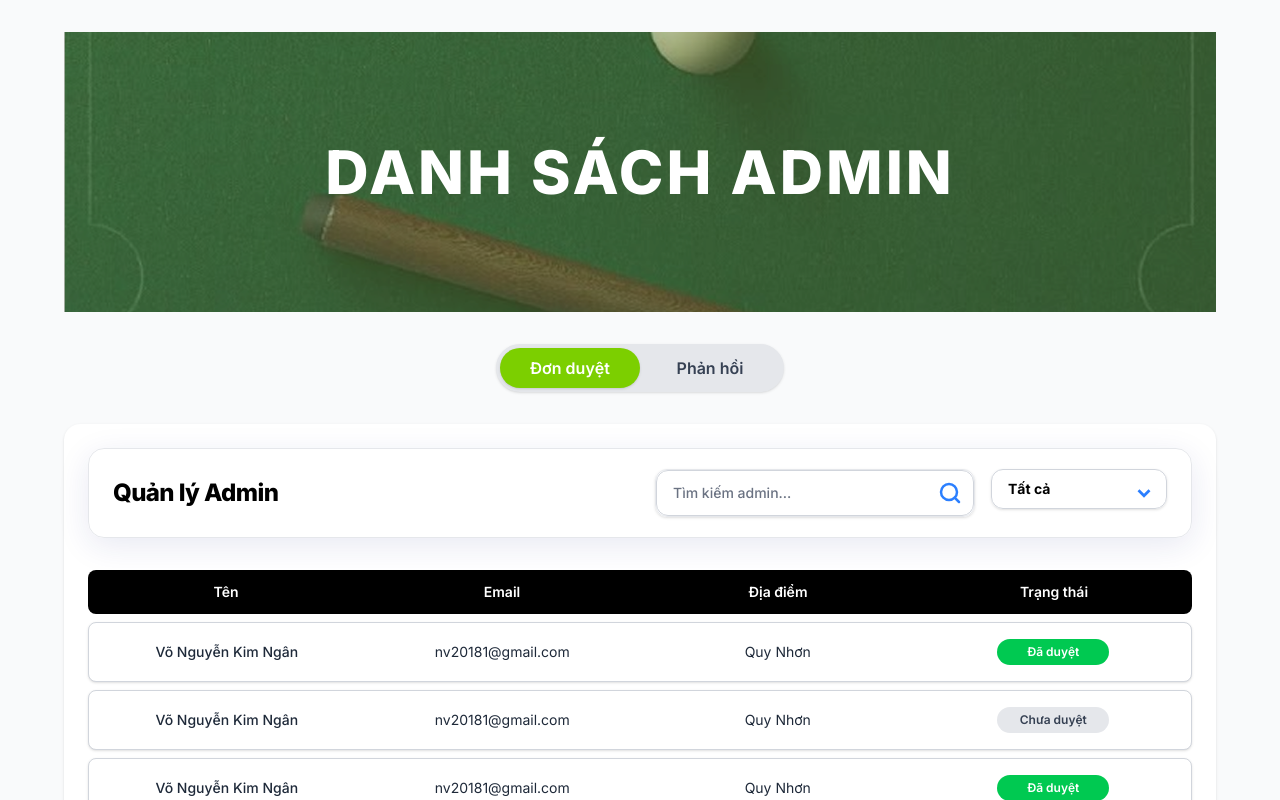
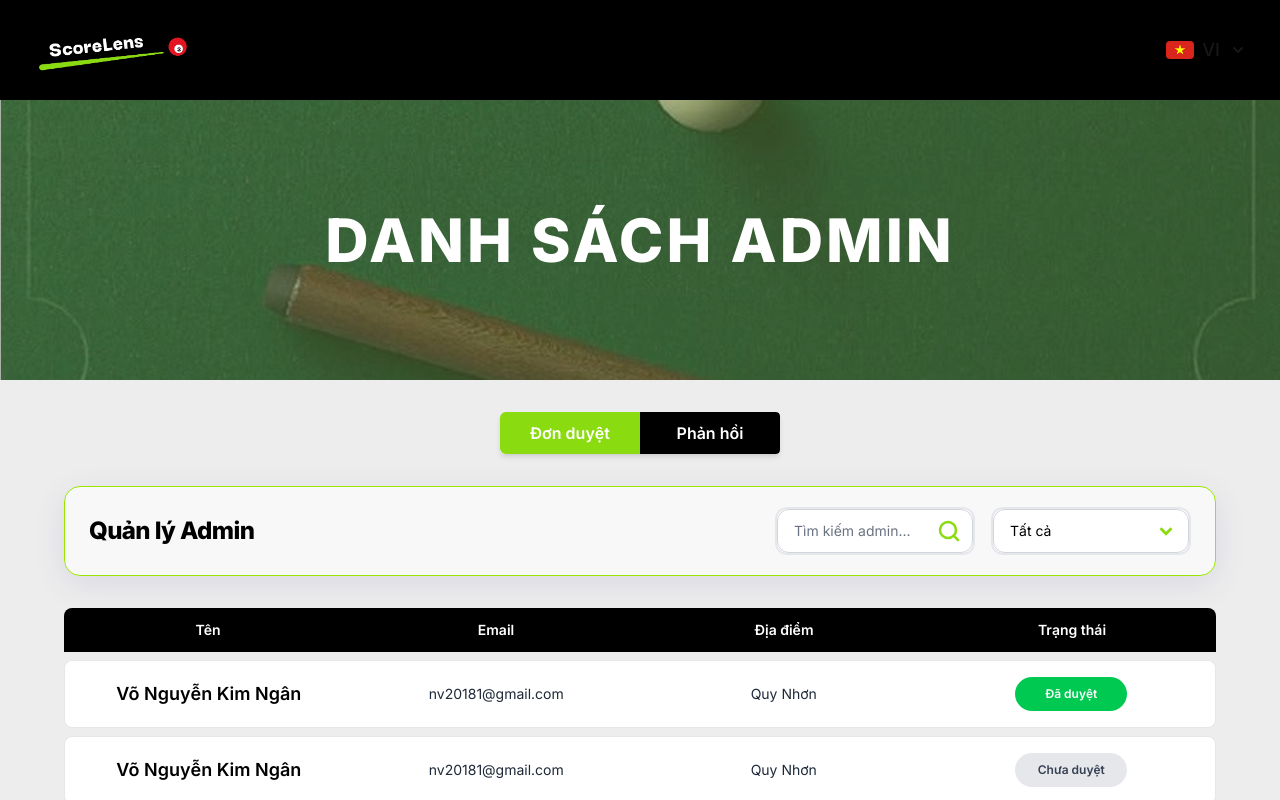
Before and after one commit to trunghoan203/ScoreLens-Frontend, a Next.js app: page /superadmin/home in a window 1280 px wide. Shown: the top 800 px of the page. Built offline with nearby package versions, Linux system fonts and the light colour scheme.

Commit message:
UI-Super Admin (update colour search, date, dropdown)

```diff
--- a/src/app/superadmin/admin/[id]/page.tsx
+++ b/src/app/superadmin/admin/[id]/page.tsx
@@ -2,119 +2,216 @@
 
 import React from 'react';
 import { useParams, useRouter } from 'next/navigation';
+import { HeaderAdmin } from '@/components/shared/HeaderAdmin';
 import { PageBanner } from '@/components/shared/PageBanner';
 import { Button } from '@/components/ui/button';
 import { Input } from '@/components/ui/input';
 import { toast } from 'sonner';
 
-const allAdmins = [
-  { id: '1', name: 'Võ Nguyễn Kim Ngân', email: 'nv20181@gmail.com', location: 'Quy Nhơn', status: 'Đã duyệt' },
-  { id: '2', name: 'Võ Nguyễn Kim Ngân', email: 'nv20181@gmail.com', location: 'Quy Nhơn', status: 'Chưa duyệt' },
-  { id: '3', name: 'Võ Nguyễn Kim Ngân', email: 'nv20181@gmail.com', location: 'Quy Nhơn', status: 'Đã duyệt' },
-  { id: '4', name: 'Võ Nguyễn Kim Ngân', email: 'nv20181@gmail.com', location: 'Quy Nhơn', status: 'Bị từ chối' },
-  { id: '5', name: 'Võ Nguyễn Kim Ngân', email: 'nv20181@gmail.com', location: 'Quy Nhơn', status: 'Đã duyệt' },
-  { id: '6', name: 'Võ Nguyễn Kim Ngân', email: 'nv20181@gmail.com', location: 'Quy Nhơn', status: 'Đã duyệt' },
-  { id: '7', name: 'Võ Nguyễn Kim Ngân', email: 'nv20181@gmail.com', location: 'Quy Nhơn', status: 'Bị từ chối' },
-  { id: '8', name: 'Võ Nguyễn Kim Ngân', email: 'nv20181@gmail.com', location: 'Quy Nhơn', status: 'Chưa duyệt' },
+interface Branch {
+  name: string;
+  address: string;
+  tableCount: string;
+  cameraCount: string;
+}
+
+type AdminStatus = 'Đã duyệt' | 'Chưa duyệt' | 'Bị từ chối';
+
+interface Admin {
+  id: string;
+  name: string;
+  cccd: string;
+  phone: string;
+  email: string;
+  status: AdminStatus;
+  branches?: Branch[];
+}
+
+const allAdmins: Admin[] = [
+  {
+    id: '1',
+    name: 'Võ Nguyễn Kim Ngân',
+    cccd: '052320002659',
+    phone: '0395109790',
+    email: 'nv20181@gmail.com',
+    status: 'Đã duyệt',
+    branches: [
+      { name: 'Chi nhánh 1', address: '100 Trần Hưng Đạo, Phú Nhuận, TP HCM', tableCount: '10', cameraCount: '10' },
+      { name: 'Chi nhánh 2', address: '190 Nguyễn Huệ, TP Quy Nhơn', tableCount: '10', cameraCount: '8' },
+    ],
+  },
+  {
+    id: '2',
+    name: 'Võ Nguyễn Kim Ngân',
+    cccd: '052320002659',
+    phone: '0395109790',
+    email: 'nv20181@gmail.com',
+    status: 'Đã duyệt',
+    branches: [
+      { name: 'Chi nhánh 1', address: '100 Trần Hưng Đạo, Phú Nhuận, TP HCM', tableCount: '10', cameraCount: '10' },
+      { name: 'Chi nhánh 2', address: '190 Nguyễn Huệ, TP Quy Nhơn', tableCount: '10', cameraCount: '8' },
+    ],
+  },
+  {
+    id: '3',
+    name: 'Võ Nguyễn Kim Ngân',
+    cccd: '052320002659',
+    phone: '0395109790',
+    email: 'nv20181@gmail.com',
+    status: 'Đã duyệt',
+    branches: [
+      { name: 'Chi nhánh 1', address: '100 Trần Hưng Đạo, Phú Nhuận, TP HCM', tableCount: '10', cameraCount: '10' },
+      { name: 'Chi nhánh 2', address: '190 Nguyễn Huệ, TP Quy Nhơn', tableCount: '10', cameraCount: '8' },
+    ],
+  },
+  {
+    id: '4',
+    name: 'Võ Nguyễn Kim Ngân',
+    cccd: '052320002659',
+    phone: '0395109790',
+    email: 'nv20181@gmail.com',
+    status: 'Đã duyệt',
+    branches: [
+      { name: 'Chi nhánh 1', address: '100 Trần Hưng Đạo, Phú Nhuận, TP HCM', tableCount: '10', cameraCount: '10' },
+      { name: 'Chi nhánh 2', address: '190 Nguyễn Huệ, TP Quy Nhơn', tableCount: '10', cameraCount: '8' },
+    ],
+  },
+  {
+    id: '5',
+    name: 'Võ Nguyễn Kim Ngân',
+    cccd: '052320002659',
+    phone: '0395109790',
+    email: 'nv20181@gmail.com',
+    status: 'Đã duyệt',
+    branches: [
+      { name: 'Chi nhánh 1', address: '100 Trần Hưng Đạo, Phú Nhuận, TP HCM', tableCount: '10', cameraCount: '10' },
+      { name: 'Chi nhánh 2', address: '190 Nguyễn Huệ, TP Quy Nhơn', tableCount: '10', cameraCount: '8' },
+    ],
+  },
+  {
+    id: '6',
+    name: 'Võ Nguyễn Kim Ngân',
+    cccd: '052320002659',
+    phone: '0395109790',
+    email: 'nv20181@gmail.com',
+    status: 'Đã duyệt',
+    branches: [
+      { name: 'Chi nhánh 1', address: '100 Trần Hưng Đạo, Phú Nhuận, TP HCM', tableCount: '10', cameraCount: '10' },
+      { name: 'Chi nhánh 2', address: '190 Nguyễn Huệ, TP Quy Nhơn', tableCount: '10', cameraCount: '8' },
+    ],
+  },
 ];
 
 export default function AdminDetailPage() {
-  const params = useParams<{ id: string }>();
+  const { id } = useParams<{ id: string }>();
   const router = useRouter();
-  const admin = allAdmins.find((a) => a.id === params?.id);
+  const admin = allAdmins.find(a => a.id === id);
 
   if (!admin) {
     return (
+      <>
+        <HeaderAdmin />
         <div className="p-4 text-center text-red-500">
-        Không tìm thấy admin với ID: {params?.id}
+          Không tìm thấy admin với ID: {id}
         </div>
+      </>
     );
   }
 
   const handleApprove = () => {
-    // Gửi API duyệt nếu cần
     toast.success('Admin đã được duyệt.');
-    router.push('/superadmin/home');
+    router.push('/superadmin/home?tab=duyet');
   };
 
   const handleReject = () => {
-    // Gửi API từ chối nếu cần
     toast.error('Admin đã bị từ chối.');
-    router.push('/superadmin/home');
+    router.push('/superadmin/home?tab=duyet');
   };
 
   return (
-    <div className="min-h-screen bg-gray-50">
+    <>
+      <HeaderAdmin />
       <PageBanner title="ADMIN" />
-      <div className="max-w-5xl mx-auto p-4 md:p-8 space-y-6">
-        <h2 className="text-center text-2xl md:text-3xl font-bold mb-6 text-black">THÔNG TIN CHI TIẾT</h2>
 
+      <div className="min-h-screen bg-gray-50 px-4 md:px-8 py-10">
+        <div className="max-w-5xl mx-auto space-y-6">
+          <h2 className="text-center text-2xl md:text-3xl font-bold text-black">
+            THÔNG TIN CHI TIẾT
+          </h2>
+
+          {/* Thông tin cơ bản */}
 <div className="grid grid-cols-1 md:grid-cols-3 gap-6">
-          {/* Hình ảnh giải đấu */}
   <div className="flex justify-center">
     <div className="w-60 h-72 bg-gray-200 rounded-md flex items-center justify-center text-gray-500 text-sm">
       Hình ảnh giải đấu
     </div>
   </div>
 
-          {/* Form thông tin */}
-          <div className="md:col-span-2 grid grid-cols-1 md:grid-cols-2 gap-4">
+  <div className="md:col-span-2 grid grid-cols-1 md:grid-cols-2 gap-y-2 gap-x-4">
     <div>
-              <label className="block text-sm font-medium text-black">Tên Quán</label>
+      <label className="block text-sm font-medium text-black mb-1">Tên Quán</label>
       <Input value="Quán Cỏ 4 Cây Me" disabled />
     </div>
     <div>
-              <label className="block text-sm font-medium text-black">Họ và Tên</label>
+      <label className="block text-sm font-medium text-black mb-1">Họ và Tên</label>
       <Input value={admin.name} disabled />
     </div>
     <div>
-              <label className="block text-sm font-medium text-black">CCCD</label>
-              <Input value="052320002659" disabled />
+      <label className="block text-sm font-medium text-black mb-1">CCCD</label>
+      <Input value={admin.cccd} disabled />
     </div>
     <div>
-              <label className="block text-sm font-medium text-black">Số Điện Thoại</label>
-              <Input value="0395109790" disabled />
+      <label className="block text-sm font-medium text-black mb-1">Số Điện Thoại</label>
+      <Input value={admin.phone} disabled />
     </div>
-
-            {/* Chi nhánh 1 */}
-            <div>
-              <label className="block text-sm font-medium text-black">Chi Nhánh</label>
-              <Input value="Sài Gòn" disabled />
-            </div>
-            <div>
-              <label className="block text-sm font-medium text-black">Địa Chỉ</label>
-              <Input value="100 Trần Hưng Đạo, Phú Nhuận, TP HCM" disabled />
-            </div>
-            <div>
-              <label className="block text-sm font-medium text-black">Số Bàn</label>
-              <Input value="10" disabled />
-            </div>
-            <div>
-              <label className="block text-sm font-medium text-black">Số Lượng Camera</label>
-              <Input value="10" disabled />
-            </div>
-
-            {/* Chi nhánh 2 */}
-            <div>
-              <label className="block text-sm font-medium text-black">Chi Nhánh</label>
-              <Input value="Quy Nhơn" disabled />
-            </div>
-            <div>
-              <label className="block text-sm font-medium text-black">Địa Chỉ</label>
-              <Input value="190 Nguyễn Huệ, TP Quy Nhơn" disabled />
-            </div>
-            <div>
-              <label className="block text-sm font-medium text-black">Số Bàn</label>
-              <Input value="10" disabled />
-            </div>
-            <div>
-              <label className="block text-sm font-medium text-black">Số Lượng Camera</label>
-              <Input value="8" disabled />
+    <div className="md:col-span-2">
+      <label className="block text-sm font-medium text-black mb-1">Email</label>
+      <Input value={admin.email} disabled />
     </div>
   </div>
 </div>
 
-        <div className="flex justify-center gap-4 mt-8">
+          {/* Chi nhánh — canh lề bên phải */}
+{admin.branches && (
+  <div className="grid grid-cols-1 md:grid-cols-3 gap-6 mt-8">
+    <div />
+    <div className="md:col-span-2 space-y-4">
+      {admin.branches.map((b, idx) => (
+        <div
+          key={idx}
+          className="relative p-6 border rounded-xl bg-white shadow-md mb-6 transition-shadow hover:shadow-lg"
+        >
+          <div className="mb-4">
+            <span className="text-base font-semibold text-lime-600">Chi nhánh {idx + 1}</span>
+          </div>
+          <div className="grid grid-cols-2 gap-4 text-sm text-gray-700">
+            <div>
+              <label className="block text-xs font-medium text-gray-500 mb-1">Tên chi nhánh</label>
+              <div className="font-medium text-gray-800">{b.name}</div>
+            </div>
+            <div>
+              <label className="block text-xs font-medium text-gray-500 mb-1">Địa chỉ</label>
+              <div className="font-medium text-gray-800">{b.address}</div>
+            </div>
+            <div>
+              <label className="block text-xs font-medium text-gray-500 mb-1">Số bàn</label>
+              <div className="font-medium text-gray-800">{b.tableCount}</div>
+            </div>
+            <div>
+              <label className="block text-xs font-medium text-gray-500 mb-1">Số lượng camera</label>
+              <div className="font-medium text-gray-800">{b.cameraCount}</div>
+            </div>
+          </div>
+        </div>
+      ))}
+    </div>
+  </div>
+)}
+
+          {/* Nút Hành Động */}
+          <div className="grid grid-cols-1 md:grid-cols-3 gap-6 mt-8">
+            <div />
+            <div className="md:col-span-2 flex justify-center gap-4">
               <Button
                 variant="destructive"
                 className="px-8 py-3 text-base font-semibold rounded-xl"
@@ -132,5 +229,7 @@ export default function AdminDetailPage() {
             </div>
           </div>
         </div>
+      </div>
+    </>
   );
 }
--- a/src/app/superadmin/home/page.tsx
+++ b/src/app/superadmin/home/page.tsx
@@ -3,10 +3,11 @@
 import React, { useState, useEffect } from 'react';
 import { useRouter } from 'next/navigation';
 import { motion, AnimatePresence } from 'framer-motion';
+import { HeaderAdmin } from '@/components/shared/HeaderAdmin';
+import { PageBanner } from '@/components/shared/PageBanner';
+import { AdminFilters } from '@/components/features/AdminFilters';
 import { AdminTable } from '@/components/features/AdminTable';
-import { AdminFilters } from '@/components/features/AdminFilters';
 import { FeedbackTable } from '@/components/features/FeedbackTable';
-import { PageBanner } from '@/components/shared/PageBanner';
 
 export default function AdminsPage() {
   const router = useRouter();
@@ -16,9 +17,7 @@ export default function AdminsPage() {
 
   useEffect(() => {
     const params = new URLSearchParams(window.location.search);
-    const tab = params.get('tab');
-    if (tab === 'phanhoi') setActiveTab('phanhoi');
-    else setActiveTab('duyet');
+    setActiveTab(params.get('tab') === 'phanhoi' ? 'phanhoi' : 'duyet');
   }, []);
 
   const handleRowClick = (adminId: string) => {
@@ -33,34 +32,51 @@ export default function AdminsPage() {
   };
 
   return (
-    <main className="min-h-screen bg-gray-50 p-4 md:p-8">
-      <div className="max-w-6xl mx-auto space-y-6 md:space-y-8">
+    <>
+      {/* 1. Header full-width at the very top */}
+      <HeaderAdmin />
+
+      {/* 2. Banner sits directly under header */}
       <PageBanner title={activeTab === 'duyet' ? 'DANH SÁCH ADMIN' : 'DANH SÁCH PHẢN HỒI'} />
 
+      {/* 3. Container frame for the rest of the page */}
+      <div className="bg-[#EEEDED] w-full px-4 md:px-8 py-8">
+        <div className="max-w-6xl mx-auto space-y-6 md:space-y-8">
+          {/* Toggle Tabs */}
           <div className="flex justify-center">
-          <div className="relative flex items-center bg-gray-200 rounded-full p-1 shadow">
+            <div className="relative flex w-[280px] h-[42px] shadow-md rounded overflow-hidden">
               <motion.div
                 layout
                 transition={{ type: 'spring', stiffness: 300, damping: 30 }}
-              className="absolute h-[40px] w-[140px] rounded-full bg-lime-500 shadow"
-              style={{ left: activeTab === 'duyet' ? '4px' : 'calc(50% + 4px)' }}
+                className="absolute w-1/2 h-full bg-[#8ADB10]"
+                style={{
+                  left: activeTab === 'duyet' ? '0%' : '50%',
+                  borderTopLeftRadius: activeTab === 'duyet' ? '0.375rem' : '0',
+                  borderBottomLeftRadius: activeTab === 'duyet' ? '0.375rem' : '0',
+                  borderTopRightRadius: activeTab === 'phanhoi' ? '0.375rem' : '0',
+                  borderBottomRightRadius: activeTab === 'phanhoi' ? '0.375rem' : '0',
+                }}
               />
               <button
                 onClick={() => handleTabChange('duyet')}
-              className={`relative z-10 w-[140px] h-[40px] flex items-center justify-center font-semibold rounded-full transition-colors duration-300 ${activeTab === 'duyet' ? 'text-white' : 'text-gray-700'}`}
+                className={`relative z-10 w-1/2 h-full flex items-center justify-center font-semibold transition-colors duration-300 ${
+                  activeTab === 'duyet' ? 'text-white' : 'text-white bg-black'
+                } rounded-l`}
               >
                 Đơn duyệt
               </button>
               <button
                 onClick={() => handleTabChange('phanhoi')}
-              className={`relative z-10 w-[140px] h-[40px] flex items-center justify-center font-semibold rounded-full transition-colors duration-300 ${activeTab === 'phanhoi' ? 'text-white' : 'text-gray-700'}`}
+                className={`relative z-10 w-1/2 h-full flex items-center justify-center font-semibold transition-colors duration-300 ${
+                  activeTab === 'phanhoi' ? 'text-white' : 'text-white bg-black'
+                } rounded-r`}
               >
                 Phản hồi
               </button>
             </div>
           </div>
 
-        <div className="bg-white rounded-2xl shadow p-4 md:p-6">
+          {/* Dynamic Content */}
           <AnimatePresence mode="wait">
             {activeTab === 'duyet' ? (
               <motion.div
@@ -98,6 +114,6 @@ export default function AdminsPage() {
           </AnimatePresence>
         </div>
       </div>
-    </main>
+    </>
   );
 }
--- a/src/components/features/AdminFilters.tsx
+++ b/src/components/features/AdminFilters.tsx
@@ -20,24 +20,25 @@ export function AdminFilters({
   return (
     <div className="w-full mb-8">
       <div
-        className="backdrop-blur-md bg-white/60 border border-gray-200 rounded-2xl shadow-lg px-6 py-5 flex flex-col sm:flex-row sm:items-center sm:justify-between gap-6 transition-all duration-300"
+        className="backdrop-blur-md border-lime-400 bg-white/60 border border-gray-200 rounded-2xl shadow-lg px-6 py-5 flex flex-col sm:flex-row sm:items-center sm:justify-between gap-6 transition-all duration-300"
         style={{ boxShadow: '0 8px 32px 0 rgba(31, 38, 135, 0.10)' }}
       >
         <h2 className="text-2xl font-extrabold text-black tracking-tight mb-2 sm:mb-0">
           Quản lý Admin
         </h2>
 
-        <div className="flex flex-col sm:flex-row items-stretch gap-4 w-full sm:w-auto">
+        {/* Search & Filter Containers */}
+        <div className="flex flex-col sm:flex-row items-center gap-4 w-full sm:w-auto">
           {/* Search Input */}
-          <div className="relative flex items-center w-full sm:w-80 bg-white/80 rounded-xl border border-gray-200 shadow-sm focus-within:border-blue-400 transition-all">
+          <div className="relative w-full sm:w-50 h-12 bg-white rounded-xl border-2 border-gray-200 focus-within:border-green-500 transition-all">
             <Input
               type="text"
               placeholder="Tìm kiếm admin..."
               value={searchTerm}
               onChange={(e) => onSearchChange(e.target.value)}
-              className="bg-transparent outline-none flex-1 text-black text-base px-4 py-2 rounded-xl placeholder-gray-400 font-medium"
+              className="h-full w-full bg-transparent px-4 pr-10 rounded-xl placeholder-gray-400 focus:outline-none"
             />
-            <span className="absolute right-3 top-1/2 -translate-y-1/2 text-blue-500 pointer-events-none">
+            <span className="absolute right-3 top-1/2 -translate-y-1/2 text-[#8ADB10] pointer-events-none">
               <svg
                 className="w-6 h-6"
                 fill="none"
@@ -52,18 +53,18 @@ export function AdminFilters({
           </div>
 
           {/* Status Filter */}
-          <div className="relative w-full sm:w-44">
+          <div className="relative w-full sm:w-50 h-12 bg-white rounded-xl border-2 border-gray-200 text-black focus-within:border-green-500 transition-all">
             <Select
               value={statusFilter}
               onChange={(e) => onStatusChange(e.target.value)}
-              className="w-full text-base font-bold text-black bg-white/80 border border-gray-200 rounded-xl py-2 pl-4 pr-10 shadow-sm focus:border-blue-400 focus:ring-2 focus:ring-blue-100 appearance-none cursor-pointer transition-all"
+              className="h-full w-full bg-transparent px-4 pr-10 rounded-xl appearance-none focus:outline-none"
             >
               <option value="">Tất cả</option>
               <option value="Đã duyệt">Đã duyệt</option>
               <option value="Chưa duyệt">Chưa duyệt</option>
               <option value="Bị từ chối">Bị từ chối</option>
             </Select>
-            <span className="pointer-events-none absolute right-3 top-1/2 -translate-y-1/2 text-blue-500">
+            <span className="absolute right-3 top-1/2 -translate-y-1/2 text-[#8ADB10] pointer-events-none">
               <svg
                 width="22"
                 height="22"
--- a/src/components/features/AdminTable.tsx
+++ b/src/components/features/AdminTable.tsx
@@ -55,10 +55,9 @@ export function AdminTable({ searchTerm, statusFilter, onRowClick }: AdminTableP
   };
 
   return (
-    <div className="w-full space-y-2"> {/* Cách đều header và body */}
-
+    <div className="w-full space-y-2">
       {/* Header */}
-      <div className="grid grid-cols-4 bg-black text-white text-center font-semibold text-sm rounded-lg">
+      <div className="grid grid-cols-4 bg-black text-white text-center font-semibold text-sm rounded-t-lg">
         <div className="py-3">Tên</div>
         <div className="py-3">Email</div>
         <div className="py-3">Địa điểm</div>
@@ -66,21 +65,21 @@ export function AdminTable({ searchTerm, statusFilter, onRowClick }: AdminTableP
       </div>
 
       {/* Body */}
-      <div className="space-y-2"> {/* Cách đều từng hàng */}
+      <div className="space-y-2">
         {visibleAdmins.length > 0 ? (
           visibleAdmins.map((admin) => (
             <div
               key={admin.id}
               onClick={() => onRowClick(admin.id)}
-              className="grid grid-cols-4 items-center text-center text-sm text-gray-800 bg-white border border-gray-300 rounded-lg shadow hover:bg-gray-50 cursor-pointer transition"
+              className="grid grid-cols-4 items-center text-center text-sm text-gray-800 bg-white border border-gray-200 rounded-lg hover:bg-gray-50 cursor-pointer transition"
             >
-              <div className="py-4 font-medium">{admin.name}</div>
+              <div className="pcol-span-4 py-4 font-semibold text-black text-lg">{admin.name}</div>
               <div className="py-4">{admin.email}</div>
               <div className="py-4">{admin.location}</div>
               <div className="py-4 flex justify-center">
                 <Badge
                   variant={statusVariantMap[admin.status]}
-                  className="rounded-full px-3 py-1 text-xs font-semibold"
+                  className="rounded-full px-5 py-2 text-base font-semibold"
                 >
                   {admin.status}
                 </Badge>
@@ -94,10 +93,10 @@ export function AdminTable({ searchTerm, statusFilter, onRowClick }: AdminTableP
 
       {/* Load More */}
       {visibleCount < filteredAdmins.length && (
-        <div className="text-center pt-2">
+        <div className="text-center pt-4">
           <Button
             onClick={handleLoadMore}
-            className="bg-lime-500 hover:bg-lime-600 text-white font-semibold px-8 py-3 text-base rounded-xl shadow hover:shadow-md transition"
+            className="bg-lime-500 hover:bg-lime-600 text-white font-semibold px-8 py-3 text-base rounded-xl hover:shadow-md transition"
           >
             XEM THÊM
           </Button>
```
Also changed, not shown: src/app/superadmin/feedback/[id]/page.tsx (+25 -8 lines), src/components/features/FeedbackTable.tsx (+7 -7 lines). Lines whose indentation alone changed are shown as unchanged.
